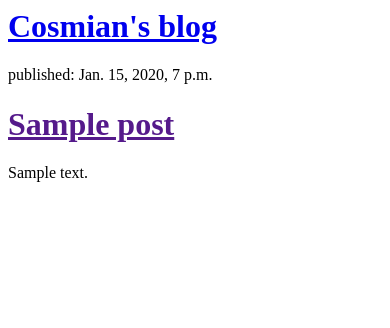
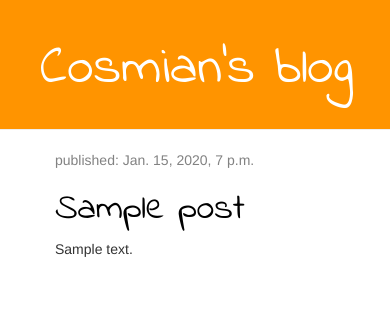
Before and after one commit to well-balanced/django-blog, a Django app: template blog/templates/blog/post_list.html in a window 390 px wide. Shown: the top 328 px of the page. Run offline with Django 3.2, Linux system fonts and the light colour scheme; the template is opened without the code that fills it: values that come from a table or form of the project are taken from there, others are empty; tables that the repository leaves empty hold one stand-in row (values such as "Sample post"); some libraries are stand-ins or nearby versions.

Commit message:
added view and template blog post as well as CSS for the site.

```diff
--- /dev/null
+++ b/blog/static/css/blog.css
@@ -0,0 +1,47 @@
+
+.page-header {
+    background-color: #ff9400;
+    margin-top: 0;
+    padding: 20px 20px 20px 40px;
+}
+
+.page-header h1, .page-header h1 a, .page-header h1 a:visited, .page-header h1 a:active {
+    color: #ffffff;
+    font-size: 40pt;
+    text-decoration: none;
+}
+
+.content {
+    margin-left: 40px;
+}
+
+h1, h2, h3, h4 {
+    font-family: 'Indie Flower', cursive;
+}
+
+.date {
+    color: #828282;
+}
+
+.save {
+    float: right;
+}
+
+.post-form textarea, .post-form input {
+    width: 100%;
+}
+
+.top-menu, .top-menu:hover, .top-menu:visited {
+    color: #ffffff,
+    float: right;
+    font-size: 26pt;
+    margin-right: 20px;
+}
+
+.post {
+    margin-bottom: 70px;
+}
+
+.post h1 a, .post h1 a:visited {
+    color: #000000;
+}
--- /dev/null
+++ b/blog/templates/blog/base.html
@@ -0,0 +1,23 @@
+{% load static %}
+<html>
+<head>
+    <title>Cosmian's blog</title>
+    <link rel="stylesheet" href="//maxcdn.bootstrapcdn.com/bootstrap/3.2.0/css/bootstrap.min.css">
+    <link rel="stylesheet" href="//maxcdn.bootstrapcdn.com/bootstrap/3.2.0/css/bootstrap-theme.min.css">
+    <link rel="stylesheet" href="{% static 'css/blog.css' %}">
+    <link href="//fonts.googleapis.com/css?family=Indie Flower&subset=latin,latin-ext" rel="stylesheet" type="text/css">
+</head>
+<body>
+        <div class="page-header">
+            <h1><a href="/">Cosmian's blog</a></h1>
+        </div>
+        <div class="content container">
+            <div class="row">
+                <div class="col-md-8">
+                {% block content %}
+                {% endblock %}
+                </div>
+            </div>
+        </div>
+</body>
+</html>
--- a/blog/templates/blog/post_list.html
+++ b/blog/templates/blog/post_list.html
@@ -1,18 +1,13 @@
-<html>
-<head>
-    <title>Cosmian's blog</title>
-</head>
-<body>
-    <div>
-        <h1><a href="/">Cosmian's blog</a></h1>
-    </div>
+{% extends 'blog/base.html' %}
 
-    {% for post in posts%}
-        <div>
-            <p>published: {{post.published_date}}</p>
-            <h1><a href="">{{post.title}}</a></h1>
+{% block content %}
+    {% for post in posts %}
+        <div class="post">
+            <div class="date">
+                <p>published: {{post.published_date}}</p>
+            </div>
+            <h1><a href="{% url 'post_detail' pk=post.pk %}">{{post.title}}</a></h1>
             <p>{{post.text|linebreaksbr}}</p>
         </div>
-    {%endfor%}
-</body>
-</html>
+    {% endfor %}
+{% endblock %}
--- a/blog/urls.py
+++ b/blog/urls.py
@@ -2,5 +2,6 @@
 from . import views
 
 urlpatterns = [
-    path('',views.post_list, name='post_list')
+    path('',views.post_list, name='post_list'),
+    path('post/<int:pk>/', views.post_detail, name='post_detail'),
 ]
--- a/blog/views.py
+++ b/blog/views.py
@@ -1,4 +1,4 @@
-from django.shortcuts import render
+from django.shortcuts import render, get_object_or_404
 from .models import Post
 from django.utils import timezone
 
@@ -6,4 +6,7 @@
     posts = Post.objects.filter(published_date__lte=timezone.now()).order_by('published_date')
     return render(request, 'blog/post_list.html', {'posts':posts})
 
+def post_detail(request,pk):
+    post = get_object_or_404(Post, pk=pk)
+    return render(request, 'blog/post_detail.html',{'post':post})
 # Create your views here.
```
Also changed, not shown: blog/templates/blog/post_detail.html (added, +13 -0 lines).
